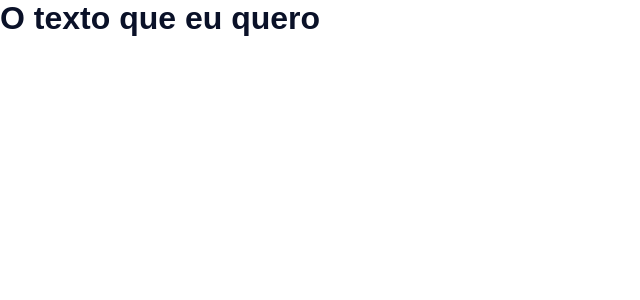
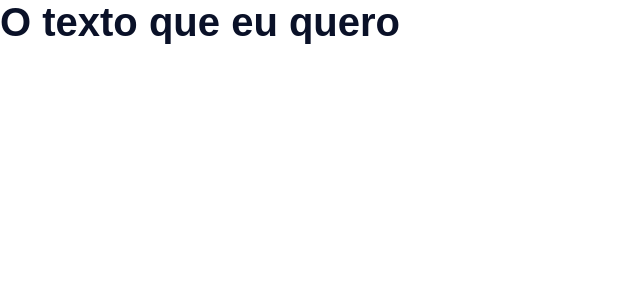
Before and after one commit to Arthur-Cyberpunk/landingPages, a React (Create React App) app: page / in a window 1280 px wide. Shown: the top 300 px of the page, without its empty margins (0-640 px from the left). Built offline with nearby package versions, Linux system fonts and the light colour scheme.

Commit message:
config storybook

```diff
--- a/src/components/Heading/index.jsx
+++ b/src/components/Heading/index.jsx
@@ -1,11 +1,29 @@
 import P from 'prop-types';
 import * as Styled from './styles';
 
-export const Heading = ({ children, light = false }) => {
-    return <Styled.Title light={light}>{children}</Styled.Title>;
+export const Heading = ({
+  children,
+  colorDark = true,
+  as = 'h1',
+  size = 'big',
+  uppercase = false,
+}) => {
+  return (
+    <Styled.Title
+      colorDark={colorDark}
+      as={as}
+      size={size}
+      uppercase={uppercase}
+    >
+      {children}
+    </Styled.Title>
+  );
 };
 
 Heading.propTypes = {
   children: P.node.isRequired,
-  light: P.bool.isRequired,
+  colorDark: P.bool.isRequired,
+  as: P.oneOf(['h1', 'h2', 'h3', 'h4', 'h5', 'h6']).isRequired,
+  size: P.oneOf(['small', 'medium', 'big', 'huge']).isRequired,
+  uppercase: P.bool.isRequired,
 };
--- a/src/components/Heading/stories.jsx
+++ b/src/components/Heading/stories.jsx
@@ -4,11 +4,9 @@
   component: Heading,
   args: {
     children: 'O texto está escuro',
-    light: false,
   },
   argTypes: {
     children: { type: 'string' },
-    light: { type: 'boolean' },
   },
   parameters: {
     backgrounds: {
@@ -18,7 +16,7 @@
 };
 
 export const Light = (args) => <Heading {...args} />;
-export const Dark = (args) => <Heading {...args} light={true} />;
+export const Dark = (args) => <Heading {...args} />;
 
 Light.parameters = {
   backgrounds: {
@@ -28,5 +26,5 @@
 
 Dark.args = {
   children: 'O texto está claro',
-  light: true,
+  colorDark: false,
 };
--- a/src/components/Heading/styles.js
+++ b/src/components/Heading/styles.js
@@ -1,7 +1,28 @@
 import styled, { css } from "styled-components";
 
+const titleSize = {
+  small: (theme) => css`
+    font-size: ${theme.font.sizes.medium};
+  `,
+  medium: (theme) => css`
+    font-size: ${theme.font.sizes.large};
+  `,
+  big: (theme) => css`
+    font-size: ${theme.font.sizes.xlarge};
+  `,
+  huge: (theme) => css`
+    font-size: ${theme.font.sizes.xhuge};
+  `,
+};
+
+const titleCase = (uppercase) => css`
+  text-transform: ${uppercase ? "uppercase" : "none"};
+`;
+
 export const Title = styled.h1`
-  ${({ theme, light }) => css`
-    color: ${light ? theme.colors.white : theme.colors.primaryColor};
+  ${({ theme, colorDark, size, uppercase }) => css`
+    color: ${colorDark ? theme.colors.primaryColor : theme.colors.white};
+    ${titleSize[size](theme)};
+    ${titleCase(uppercase)};
   `}
 `;
--- a/src/styles/global-styles.js
+++ b/src/styles/global-styles.js
@@ -1,10 +1,10 @@
 import { createGlobalStyle } from "styled-components";
-
 export const GlobalStyles = createGlobalStyle`
   @import url('https://fonts.googleapis.com/css2?family=Montserrat:ital,wght@0,900;1,900&family=Open+Sans:ital,wght@0,400;0,700;1,400;1,700&display=swap');
   * {
     margin: 0;
     padding: 0;
+    box-sizing: border-box;
   }
   html {
     font-size: 62.5%;
@@ -13,7 +13,8 @@
     font-size: 1.6rem;
     font-family: ${({ theme }) => theme.font.family.default};
   }
-  h1 {
+
+  h1, h2, h3, h4, h5, h6 {
     font-family: ${({ theme }) => theme.font.family.secondary};
   }
 `;
--- a/src/styles/theme.js
+++ b/src/styles/theme.js
@@ -9,5 +9,15 @@
       default: "'Open Sans', sans-serif",
       secondary: "'Montserrat', sans-serif",
     },
+    sizes: {
+      xsmall: "8rem",
+      small: "1.6rem",
+      medium: "2.4rem",
+      large: "3.2rem",
+      xlarge: "4.0rem",
+      xxlarge: "4.8rem",
+      huge: "5.6rem",
+      xhuge: "6.4rem",
+    },
   },
 };
```
